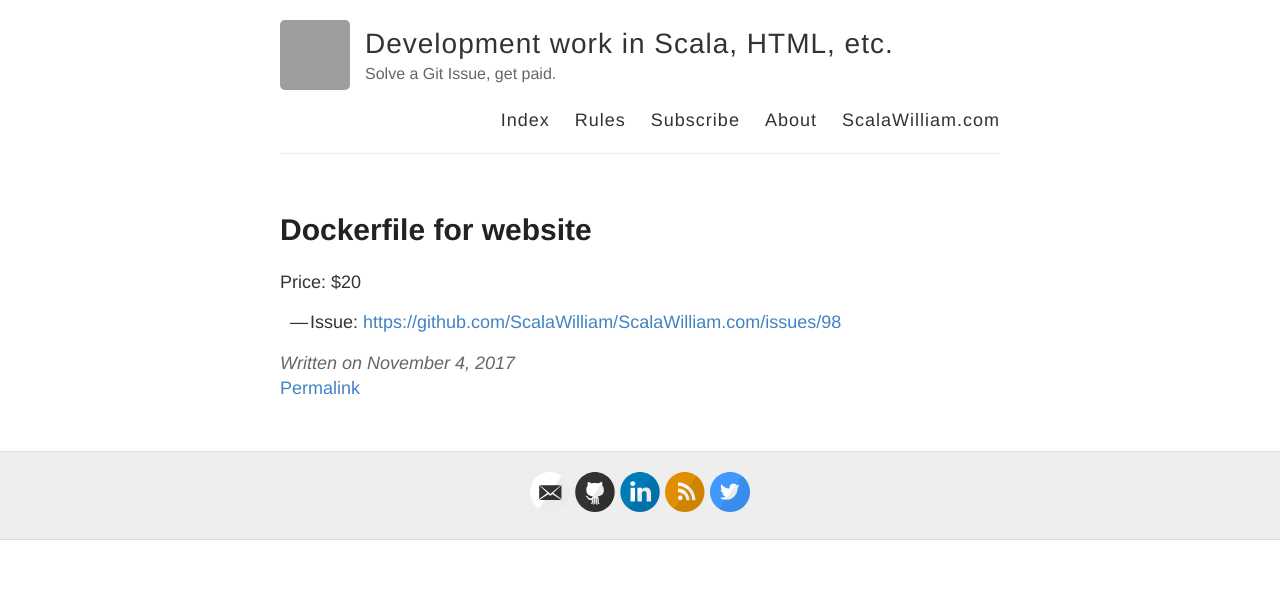
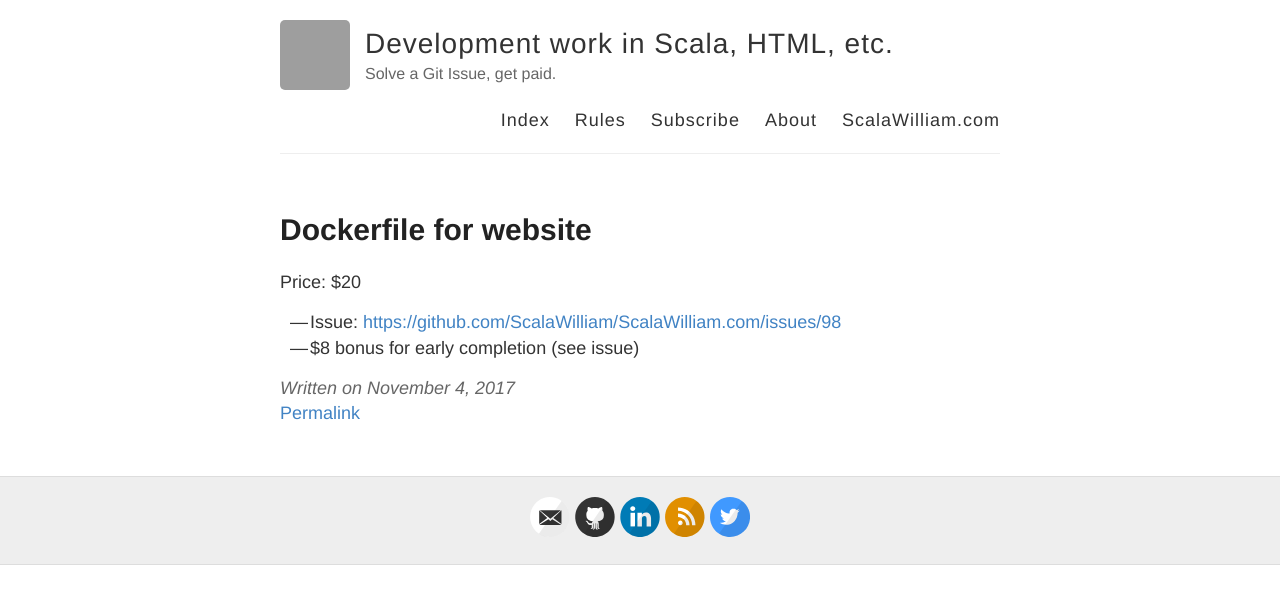
Before and after one commit to ScalaWilliam/Work, a Jekyll site: the page built from _posts/2017-11-04-dockerfile-website.md, in a window 1280 px wide. Shown: the top 604 px of the page. Built offline with Jekyll 4.4.1, drawn with Linux system fonts in a browser that asks for light colours; grey boxes are pictures that could not be loaded.

Commit message:
Update 2017-11-04-dockerfile-website.md

```diff
--- a/_posts/2017-11-04-dockerfile-website.md
+++ b/_posts/2017-11-04-dockerfile-website.md
@@ -6,3 +6,4 @@ skills: [ docker, dockerfile ]
 ---
 
 - Issue: [https://github.com/ScalaWilliam/ScalaWilliam.com/issues/98](https://github.com/ScalaWilliam/ScalaWilliam.com/issues/98)
+- $8 bonus for early completion (see issue)
```
